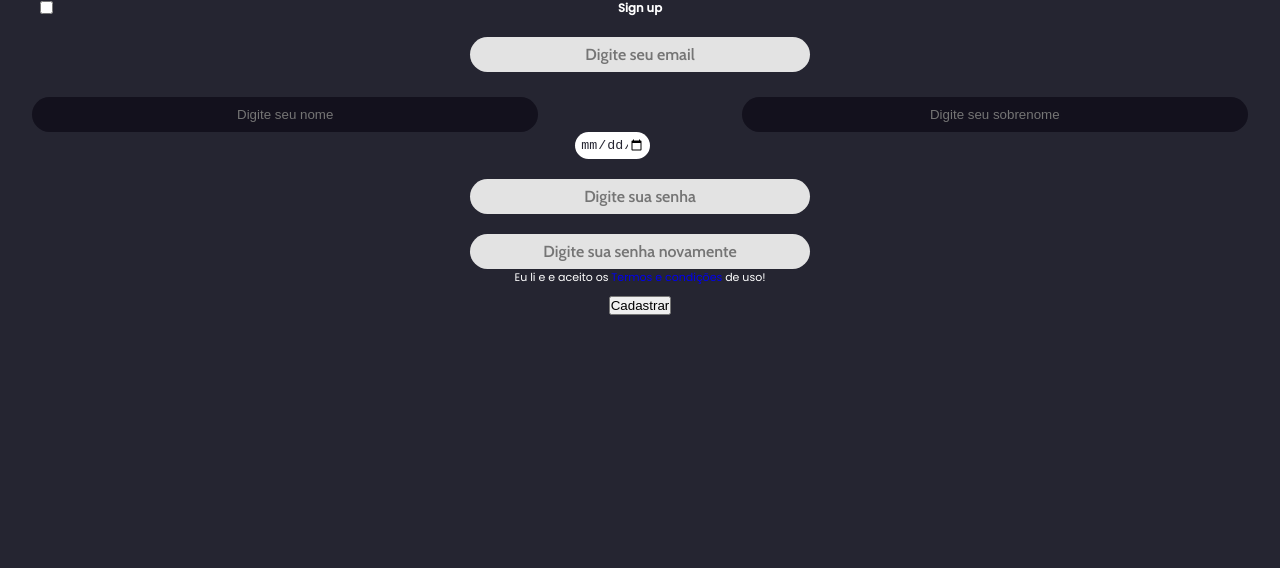
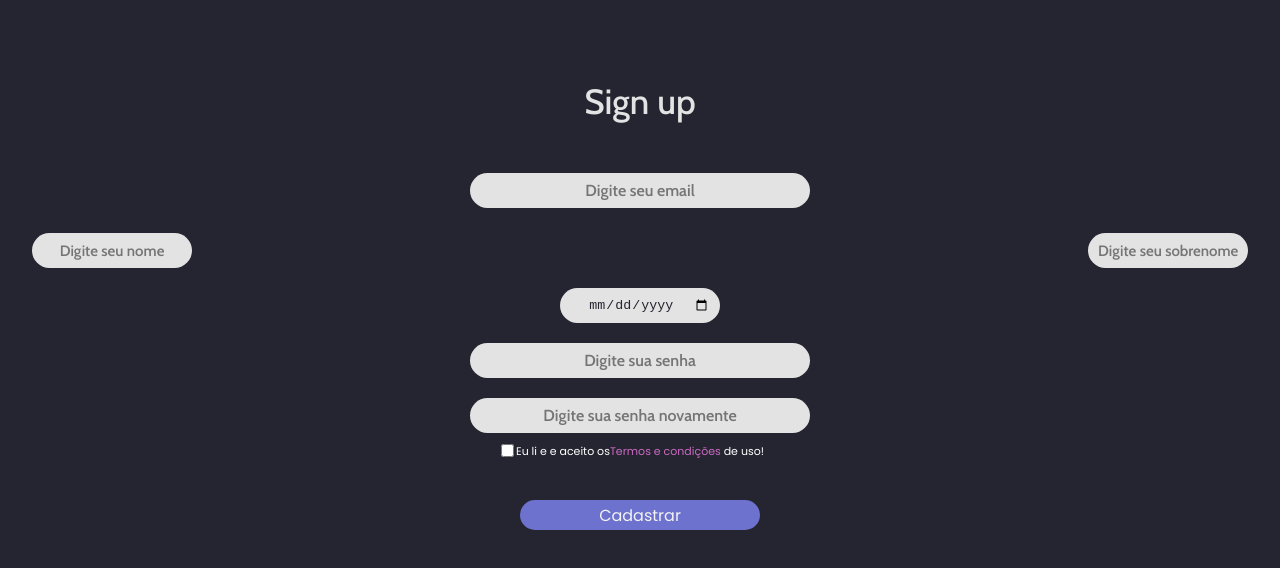
Before and after one commit to AdelinoJnr/currency-wallet, a React (Create React App) app: page /cadastro in a window 1280 px wide. Shown: the top 568 px of the page. Built offline with nearby package versions, Linux system fonts and the light colour scheme; no server answers.

Commit message:
[style: page cadastro]

```diff
--- a/src/pages/Cadastro.jsx
+++ b/src/pages/Cadastro.jsx
@@ -4,36 +4,26 @@ import { Link } from 'react-router-dom';
 function Cadastro() {
   return (
     <main className="main-login">
-      <h3 className="title-login">Sign up</h3>
-      <label className="label-input" htmlFor="email">
-        <input type="email" id="email" className="inputs" placeholder="Digite seu email" />
-      </label>
+      <h3 className="title">Sign up</h3>
+      <input type="email" id="email" className="inputs" placeholder="Digite seu email" />
       <div className="content-full-name">
         <input className="input-name-user" type="text" id="firstname" placeholder="Digite seu nome" />
         <input className="input-name-user" type="text" id="lastname" placeholder="Digite seu sobrenome" />
       </div>
+      <input className="input-date" type="date" id="data" />
+      <input type="password" id="password" className="inputs" placeholder="Digite sua senha" />
+      <input type="password" id="password" className="inputs" placeholder="Digite sua senha novamente" />
 
-      <label className="label-input" htmlFor="data">
-        <input className="input-date" type="date" id="data" />
-      </label>
-
-      <label className="label-input" htmlFor="password">
-        <input type="password" id="password" className="inputs" placeholder="Digite sua senha" />
-      </label>
-      <label className="label-input" htmlFor="password">
-        <input type="password" id="password" className="inputs" placeholder="Digite sua senha novamente" />
-      </label>
       <label className="label-input" htmlFor="termos">
         <input className="checkbox-termos" type="checkbox" name="termos" id="termos" />
-        <span className="text-termos">
+        <p className="text-termos">
           Eu li e e aceito os
-          {' '}
           <Link to="/">Termos e condições </Link>
           de uso!
-        </span>
+        </p>
       </label>
-      <Link className="link-cadastrar-btn" to="/login">
-        <button className="btn-cadastrar btn-padrao" type="button">
+      <Link to="/login">
+        <button className="btn-acao btn-cadastrar" type="button">
           Cadastrar
         </button>
       </Link>
--- a/src/pages/styles.css
+++ b/src/pages/styles.css
@@ -98,7 +98,7 @@
 }
 
 .title {
-  font-size: 3em;
+  font-size: 3.5em;
   font-weight: 500;
   font-family: Cabin;
   color: var(--texts-inputs-400);
@@ -226,10 +226,14 @@
   padding: 10px;
   border-radius: 20px;
   border: none;
-  background-color: #13111D;
-  color: white;
+  background-color: var(--texts-inputs-400);
+  color: var(--back-ground-600);
   text-align: center;
-  width: 40%;
+  width: 140px;
+  height: 15px;
+  font-size: 1.5em;
+  font-weight: 600;
+  font-family: Cabin;
 }
 
 .content-full-name {
@@ -240,17 +244,24 @@
 }
 
 .input-date {
-  padding: 5px;
+  padding: 10px;
   border-radius: 20px;
   border: none;
-  width: 50%;
+  width: 140px;
+  height: 15px;margin-top: 20px;
+  background-color: var(--texts-inputs-400);
   text-align: center;
+}
+
+.label-input {
+  margin-top: 10px;
+  position: relative;
 }
 
 .checkbox-termos {
   position: absolute;
   top: 1px;
-  left: 40px;
+  left: -15px;
 }
 
 .text-termos {
@@ -262,6 +273,13 @@
 .link-cadastrar-btn {
   width: 100%;
   text-align: center;
+}
+
+.btn-cadastrar {
+  font-size: 1.6em;
+  font-family: Poppins;
+  background-color: var(--blue-color-600);
+  margin-top: 30px;
 }
 
 /* Detalhes */
--- a/src/styles/global.css
+++ b/src/styles/global.css
@@ -38,6 +38,7 @@ body {
 
 a {
   text-decoration: none;
+  color: var(--pink-color-600);
 }
 
 *:focus {
```
